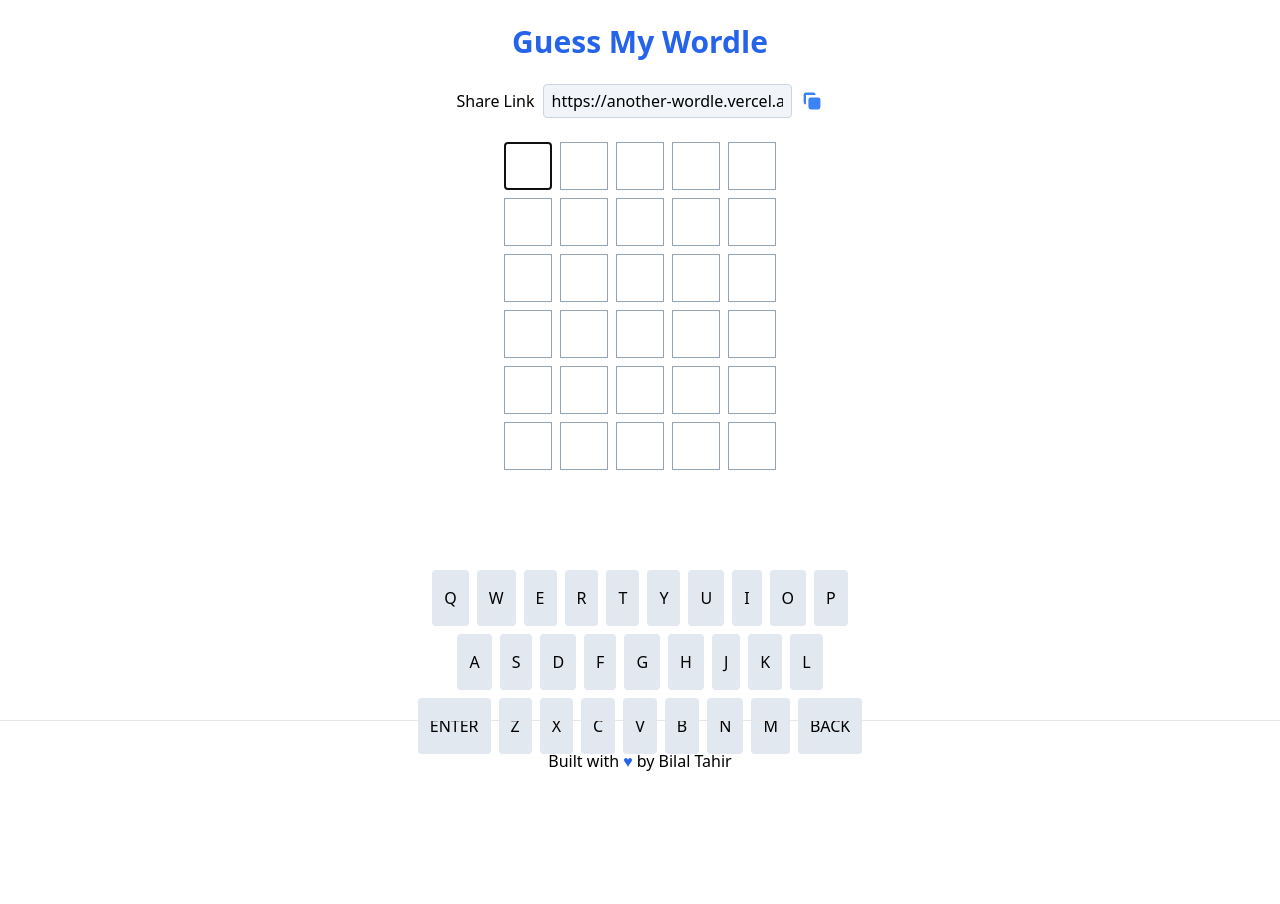
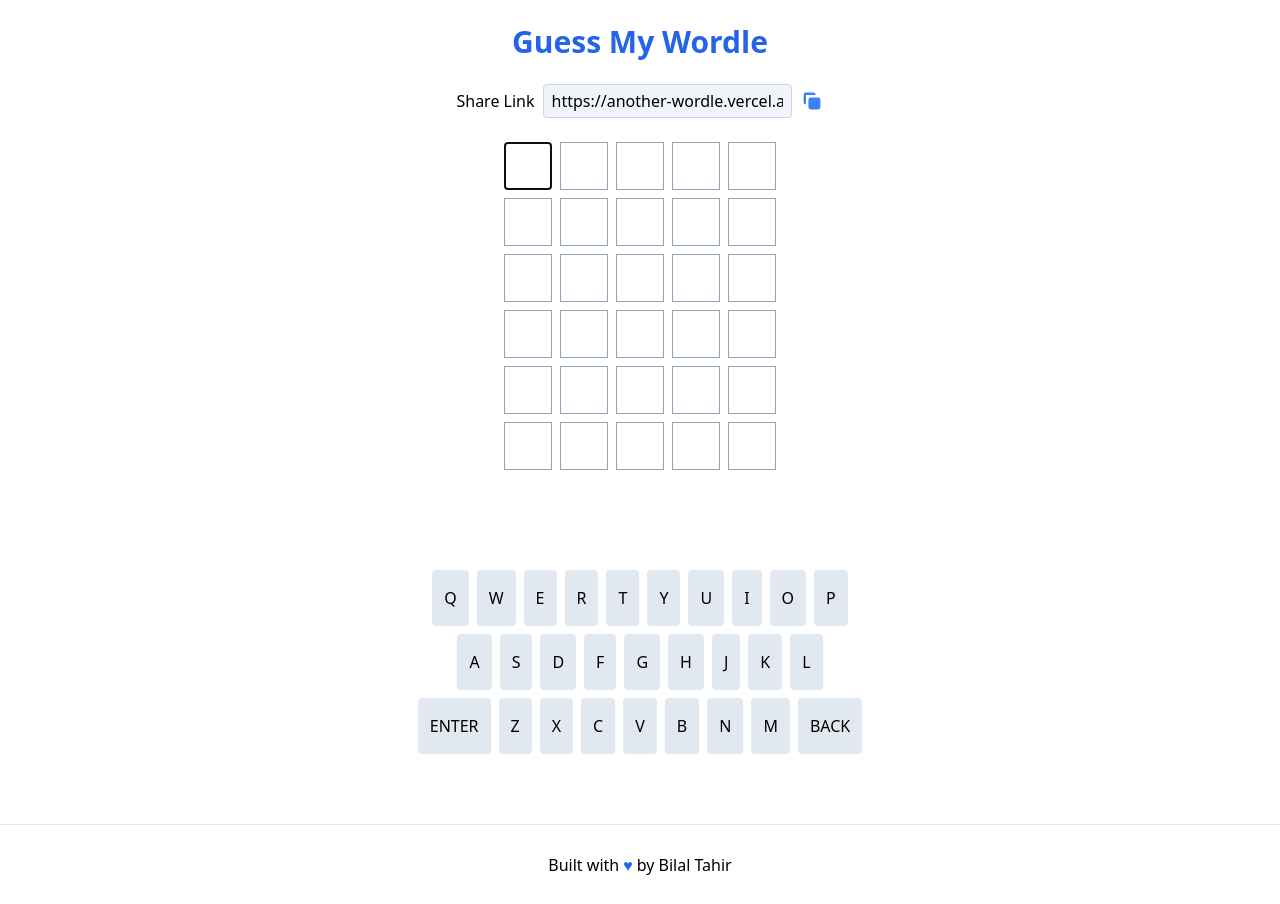
Before and after one commit to btahir/another-wordle, a Next.js app: page /play in a window 1280 px wide. Before the commit the page ends 800 px from the top, so only its background shows below. Built offline with nearby package versions, Linux system fonts and the light colour scheme.

Commit message:
fix footer

```diff
--- a/pages/play.tsx
+++ b/pages/play.tsx
@@ -153,13 +153,14 @@ export default function PlayPage() {
   }
 
   return (
-    <div className="mx-auto w-full max-w-2xl">
+    <div className="">
       <Modal
         finished={finished}
         winning={winning}
         selectedWordArray={selectedWordArray}
       />
       <SEO />
+      <main className="mx-auto w-full max-w-2xl min-h-screen pb-12">
         <h1 className="my-6 text-center text-3xl font-bold text-blue-600">
           Guess My Wordle
         </h1>
@@ -207,8 +208,9 @@ export default function PlayPage() {
           wordColors={wordColors}
           handleKeyBoardClick={handleKeyBoardClick}
         />
+      </main>
 
-      <footer className="fixed inset-x-0 bottom-0 flex h-20 w-full items-center justify-center border-t">
+      <footer className="flex h-20 w-full items-center justify-center border-t">
         <a
           className="flex items-center justify-center"
           href="https://twitter.com/deepwhitman"
```
Lines whose indentation alone changed are shown as unchanged.
